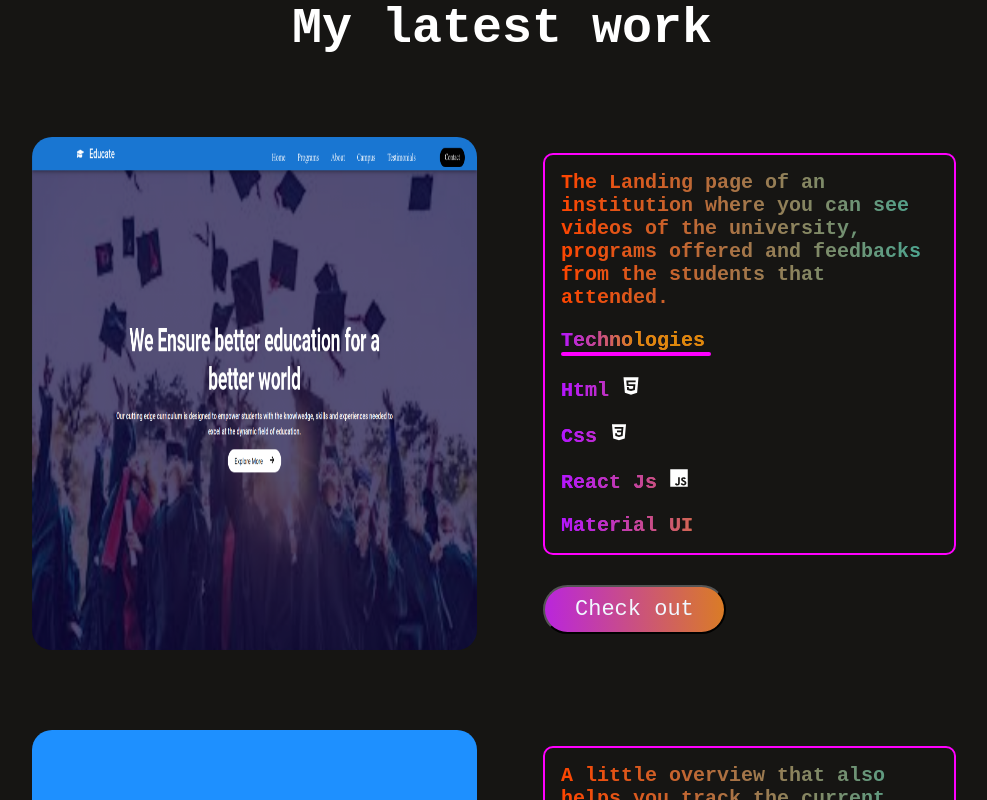
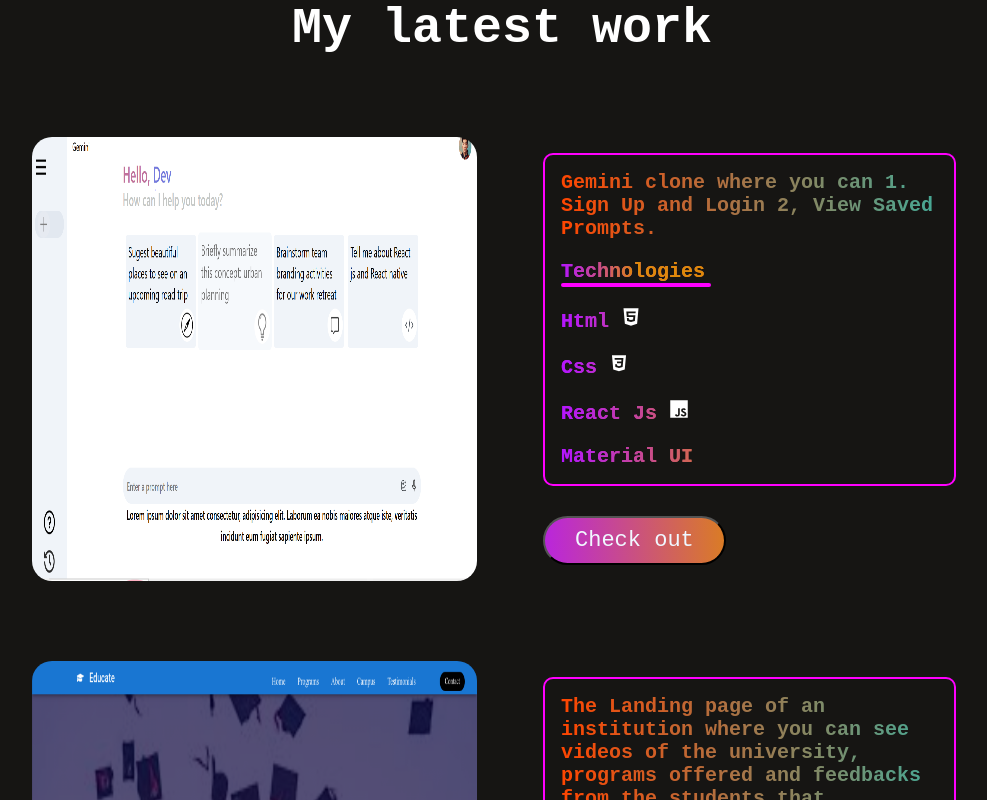
Before and after one commit to jexzyjames/portfolio, a React (Create React App) app: page / in a window 1280 px wide. Shown: the part 2880-3680 px from the top of the page, without its empty margins (138-1125 px from the left). Built offline with nearby package versions, Linux system fonts and the light colour scheme.

Commit message:
revamped

```diff
--- a/src/Portfolio/Components/About/About.jsx
+++ b/src/Portfolio/Components/About/About.jsx
@@ -4,7 +4,7 @@ import img from "../../assets/jj.jpg";
 import themes from "../../assets/theme_pattern.svg";
 import { motion } from "framer-motion";
 import {  FaReact,FaPaw } from "react-icons/fa";
-import { SiRedux, SiHtml5, SiCss3,SiJavascript, SiTailwindcss, SiMui  } from "react-icons/si";
+import { SiRedux, SiHtml5,SiJavascript, SiTailwindcss, SiMui  } from "react-icons/si";
 const About = () => {
   const[activeTab, seetActiveTab] = useState('about')
   return (
@@ -90,7 +90,7 @@ const About = () => {
             transition: { delay: 0.1 },
           }}
         >
-          <h2>1</h2>
+          <h2>4</h2>
           <h5>INTERNSHIP EXPERIENCE</h5>
         </motion.div>
         </div>
@@ -129,7 +129,7 @@ const About = () => {
                 <p> <SiHtml5 className="html"/> HTML  </p> <hr style={{ width: "70%" }} />{" "}
               </div>
               <div className="labelled">
-                <p><SiCss3 className="css"/> CSS </p> <hr style={{ width: "70%" }} />{" "}
+                <p><SiHtml5 className="css"/> CSS </p> <hr style={{ width: "70%" }} />{" "}
               </div>
               <div className="labelled">
                 <p> <FaReact className='react' /> React JS </p> <hr style={{ width: "70%" }} />{" "}
--- a/src/Portfolio/Components/Footer/Footer.css
+++ b/src/Portfolio/Components/Footer/Footer.css
@@ -74,6 +74,9 @@ html{
     background: linear-gradient(264deg, #DF8908 -5.09%, #B415FF 106.28%);
     cursor: pointer;
     transition: 0.3s;
+}
+.logos p {
+    font-size: 16px;
 }
 .footer-subscribe:hover{
     transform: scale(1.1);
@@ -163,6 +166,9 @@ html{
     .footer-top{
         flex-direction: column;
     }
+    .logos p {
+    font-size: 16px;
+}
     .footer-top p{
         max-width: 100%;
     }
--- a/src/Portfolio/Components/Main/Main.jsx
+++ b/src/Portfolio/Components/Main/Main.jsx
@@ -137,7 +137,7 @@ const Main = ({theme}) => {
                 Connect with me <FaLinkedin />{" "}
               </button>
             </a>
-            <a target="_blank" rel="noopener noreferrer" href="https://drive.google.com/file/d/12GkU9lzt7emdbDH-_ulC4HSGAp-zMQLp/view?usp=sharing">
+            <a target="_blank" rel="noopener noreferrer" href="https://drive.google.com/file/d/1g0xa3Q-rFF846CNaFAYkd0ov7E2O9K75L/view?usp=sharing">
               <button className="resume-btn">My resume</button>
             </a>
           </div>
--- a/src/Portfolio/Contact/Contact.css
+++ b/src/Portfolio/Contact/Contact.css
@@ -7,9 +7,16 @@
   flex-direction: column;
   color: #fff;
   position: relative;
+  font-size:small;
   overflow: hidden;
   font-family: monospace !important;
   justify-content: center;
+}
+.touch{
+  font-size: 10px;
+}
+.h1{
+  font-size: 13px;
 }
 .contact-title {
   position: relative;
--- a/src/Portfolio/Contact/Contact.jsx
+++ b/src/Portfolio/Contact/Contact.jsx
@@ -39,6 +39,8 @@ const Contact = ({theme}) => {
           console.log("FAILED...", error.text);
           var time = setTimeout(() => {
             setMessage("Failed to send Message");
+            setLoading(false);
+
           }, 2000);
 
           return () => {
@@ -65,7 +67,7 @@ const Contact = ({theme}) => {
         whileFocus={{ opacity: 1, translateY: 0, transition: { delay: 0.1 } }}
         className="contact-title"
       >
-        <h1 className={`${theme === 'light' ? 'light' : null}`}> Get in touch</h1>
+        <h1 className={` touch${theme === 'light' ? 'light' : null}`}> Get in touch</h1>
         <img src={themes} alt="" />
       </motion.div>
       <div className="contact-section">
@@ -78,7 +80,7 @@ const Contact = ({theme}) => {
           }}
           className="contact-left"
         >
-          <h1>Let's talk</h1>
+          <h1 className="h1">Let's talk</h1>
           <motion.p
           className={ `contact-text ${theme} === 'light' ? 'light' : 'dark' `}
             initial={{ opacity: 0, translateY: -100 }}
--- a/src/Portfolio/assets/mywork_data.js
+++ b/src/Portfolio/assets/mywork_data.js
@@ -4,10 +4,24 @@ import tracker from '../assets/tracker.png'
 import edu from '../assets/edu.png'
 import waste from '../assets/Waste.jpg'
 import ecommerce from '../assets/ecommerce.png'
+import gemii from '../assets/gemi.PNG'
 // import tracker from '../assets/tracker.png'
 const mywork_data = [
     {
         w_no:1,
+        w_name:"Web design",
+        w_img:gemii,
+        text:'Gemini clone  where you can 1. Sign Up and Login 2, View Saved Prompts. ',
+        language:{
+            text1: 'html',
+            text2: 'css',
+            text3: 'React Js',
+            text4: 'Material UI',
+        },
+        link:'https://gemini-clone-gamma-one.vercel.app/'
+    },
+     {
+        w_no:2,
         w_name:"Web design",
         w_img:edu,
         text:'The Landing page of an institution where you can see videos of the university, programs offered and feedbacks from  the students that attended. ',
@@ -19,8 +33,20 @@ const mywork_data = [
         },
         link:'https://educate-xi.vercel.app/'
     },
+        {
+        w_no:7,
+        w_name:"Web design",
+        w_img:waste,
+        text:'A landing page of a Recycling app Empowering everyday Africans Using AI and gamified learning to transform how Africa recycles - starting with you.',
+        language:{
+            text1: 'html',
+            text2: 'css',
+            text3: 'React',
+        },
+        link:'https://wastegrid.vercel.app/'
+    },
     {
-        w_no:2,
+        w_no:3,
         w_name:"Web design",
         w_img:tracker,
         text:'A little overview that also helps you track the current time and date ',
@@ -32,7 +58,7 @@ const mywork_data = [
         link:'https://zuri-task-nine.vercel.app/'
     },
     {
-        w_no:3,
+        w_no:4,
         w_name:"Web design",
         w_img:unilag,
         text:'The Landing Page of the  University of Lagos Student Portal  replicated',
@@ -45,7 +71,7 @@ const mywork_data = [
 
     },
     {
-        w_no:4,
+        w_no:5,
         w_name:"Web design",
         w_img:ratings,
         text:'A rating component that gives feedbacks on how a company service is being measured on rendered.',
@@ -57,7 +83,7 @@ const mywork_data = [
         link:'https://interactive-rating-component-psi-three.vercel.app/'
     },
     {
-        w_no:5,
+        w_no:6,
         w_name:"Web design",
         w_img:ecommerce,
         text:'An E-commerce responsive and with functionalities like 1. Add to Cart 2. Check out',
@@ -69,7 +95,7 @@ const mywork_data = [
         link:'https://ecommerce-phi-one-77.vercel.app/'
     },
         {
-        w_no:6,
+        w_no:7,
         w_name:"Web design",
         w_img:waste,
         text:'A landing page of a Recycling app Empowering everyday Africans Using AI and gamified learning to transform how Africa recycles - starting with you.',
```
Also changed, not shown: src/Portfolio/assets/gemi.PNG (added).
